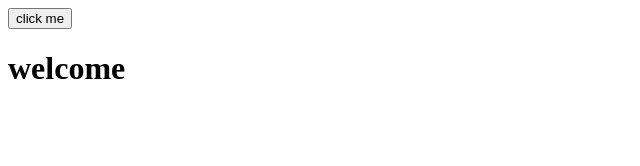
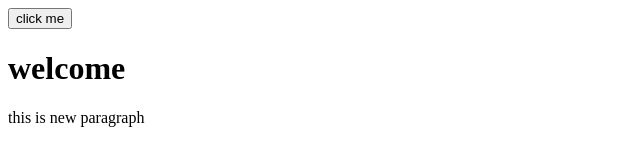
Before and after one commit to ayesha09874/localrepo, a plain HTML site: page index.html in a window 1280 px wide. Shown: the whole page, without its empty margins (0-640 px from the left). Drawn offline with Linux system fonts and the light colour scheme.

Commit message:
new paragrph

```diff
--- a/index.html
+++ b/index.html
@@ -1,2 +1,3 @@
 <button> click me </button>
 <p><h1>welcome</h1></p>
+<p> this is new paragraph</p>
```
